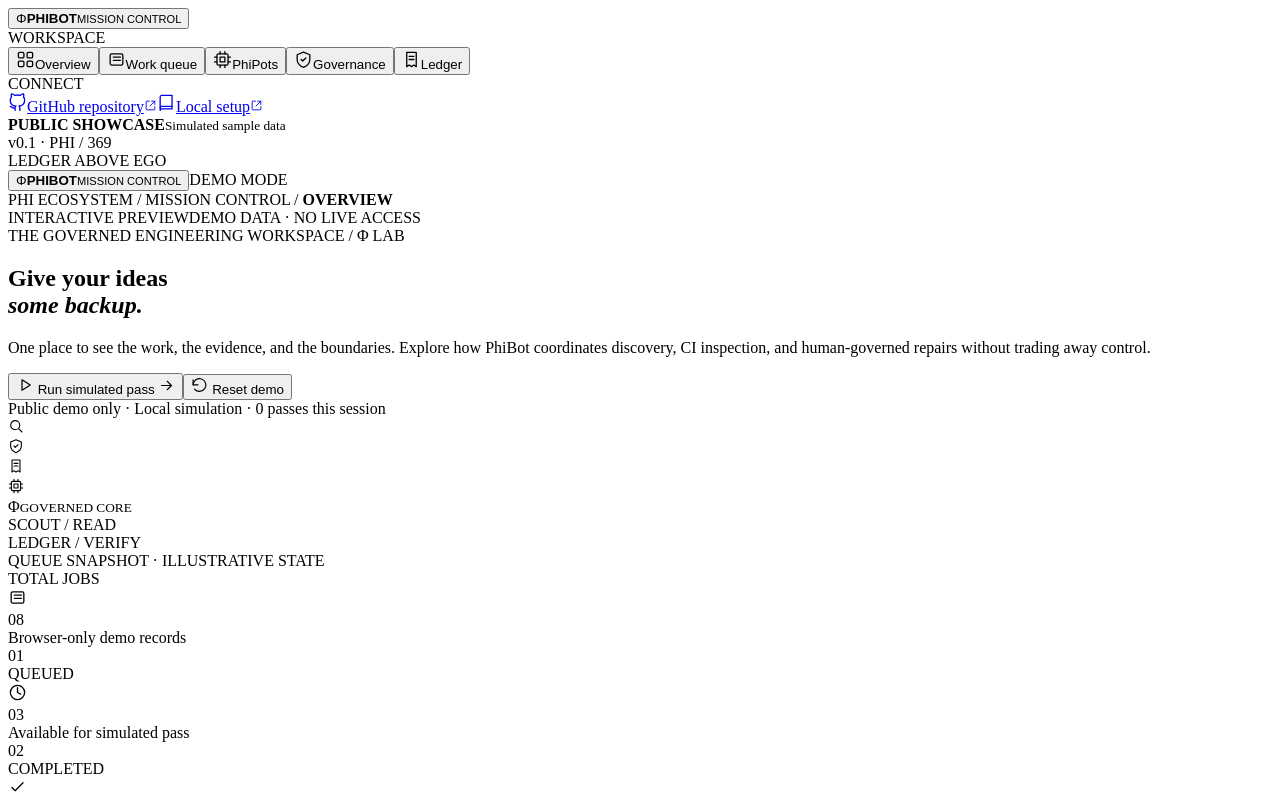
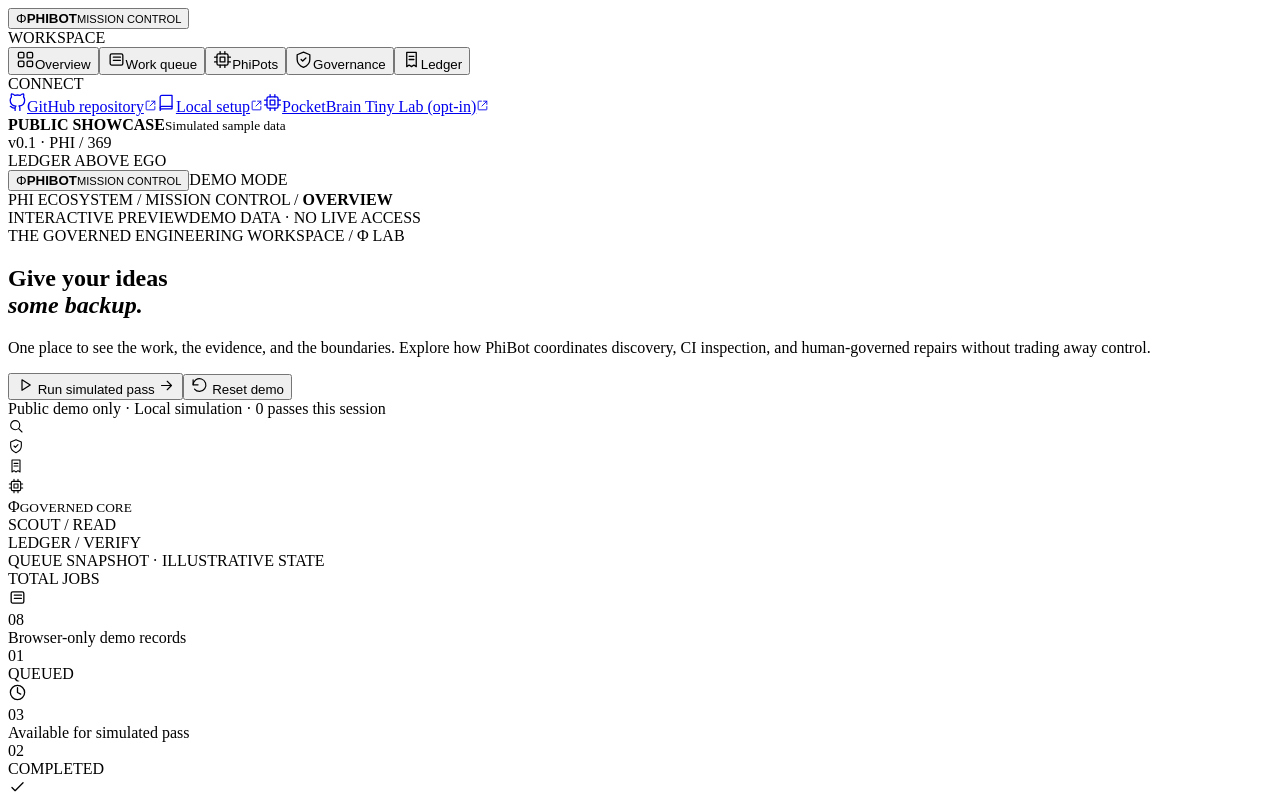
Before and after one commit to MichaelWave369/phibot, a React (Vite) app in the folder site/: page / in a window 1280 px wide. Shown: the top 800 px of the page. Built offline with nearby package versions, Linux system fonts and the light colour scheme.

Commit message:
rescue(PhiBot-17): publish browser lab from current site build site/src/App.jsx

```diff
--- a/site/src/App.jsx
+++ b/site/src/App.jsx
@@ -271,6 +271,7 @@ export default function App() {
       <div className="menu-title">CONNECT</div>
       <a className="nav-link external-link" href={GITHUB} target="_blank" rel="noreferrer"><Icon name="github"/><span>GitHub repository</span><Icon name="external" size={13}/></a>
       <a className="nav-link external-link" href={GITHUB+"/blob/main/docs/LOCAL_QUEUE_DASHBOARD.md"} target="_blank" rel="noreferrer"><Icon name="book"/><span>Local setup</span><Icon name="external" size={13}/></a>
+      <a className="nav-link external-link" href="/phibot/market-lab/"><Icon name="cpu"/><span>PocketBrain Tiny Lab (opt-in)</span><Icon name="external" size={13}/></a>
       <div className="sidebar-bottom"><div className="terminal-sign"><span className="terminal-dot"/><div><strong>PUBLIC SHOWCASE</strong><small>Simulated sample data</small></div></div><div className="sidebar-foot">v0.1 · PHI / 369<br/>LEDGER ABOVE EGO</div></div>
     </aside>
     <div className="mobile-top"><button className="brand" onClick={()=>setTab("overview")}><PhiLogo/><span><strong>PHIBOT</strong><small>MISSION CONTROL</small></span></button><span className="demo-tag">DEMO MODE</span></div>
```
